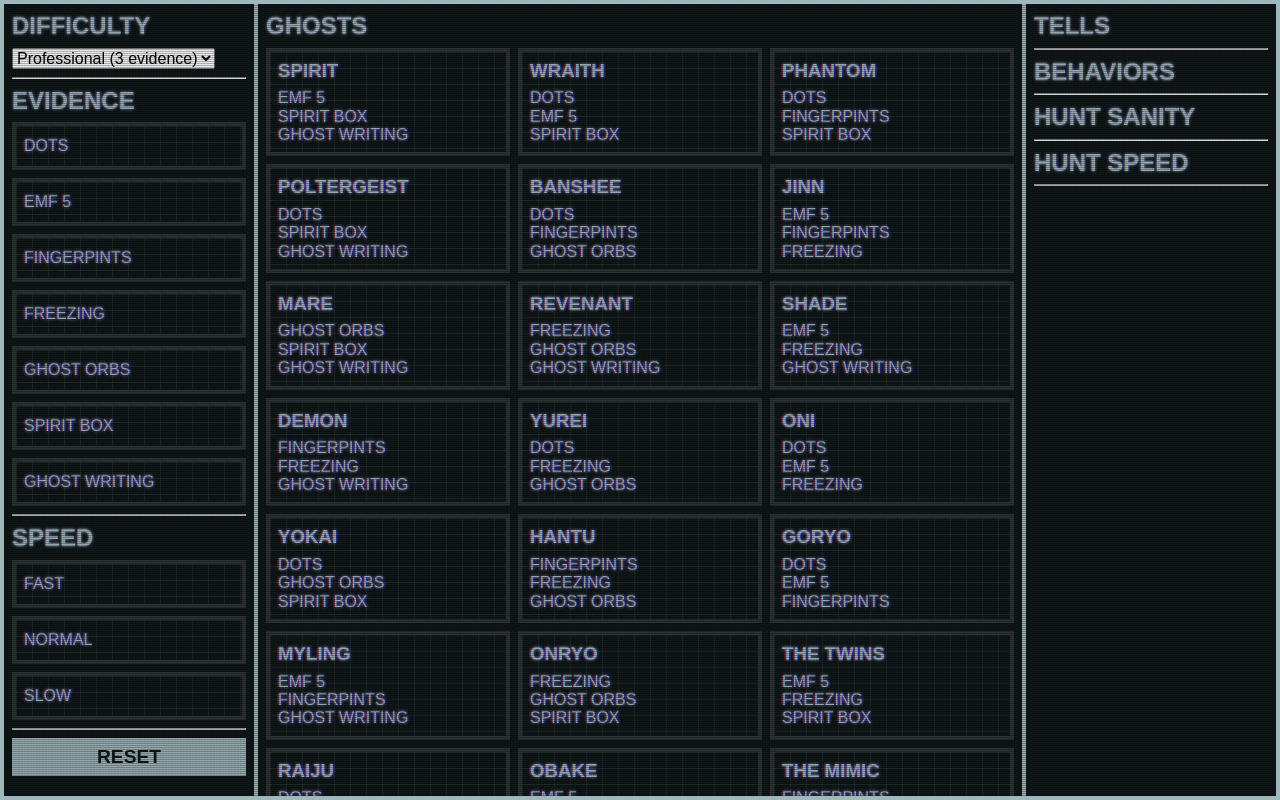
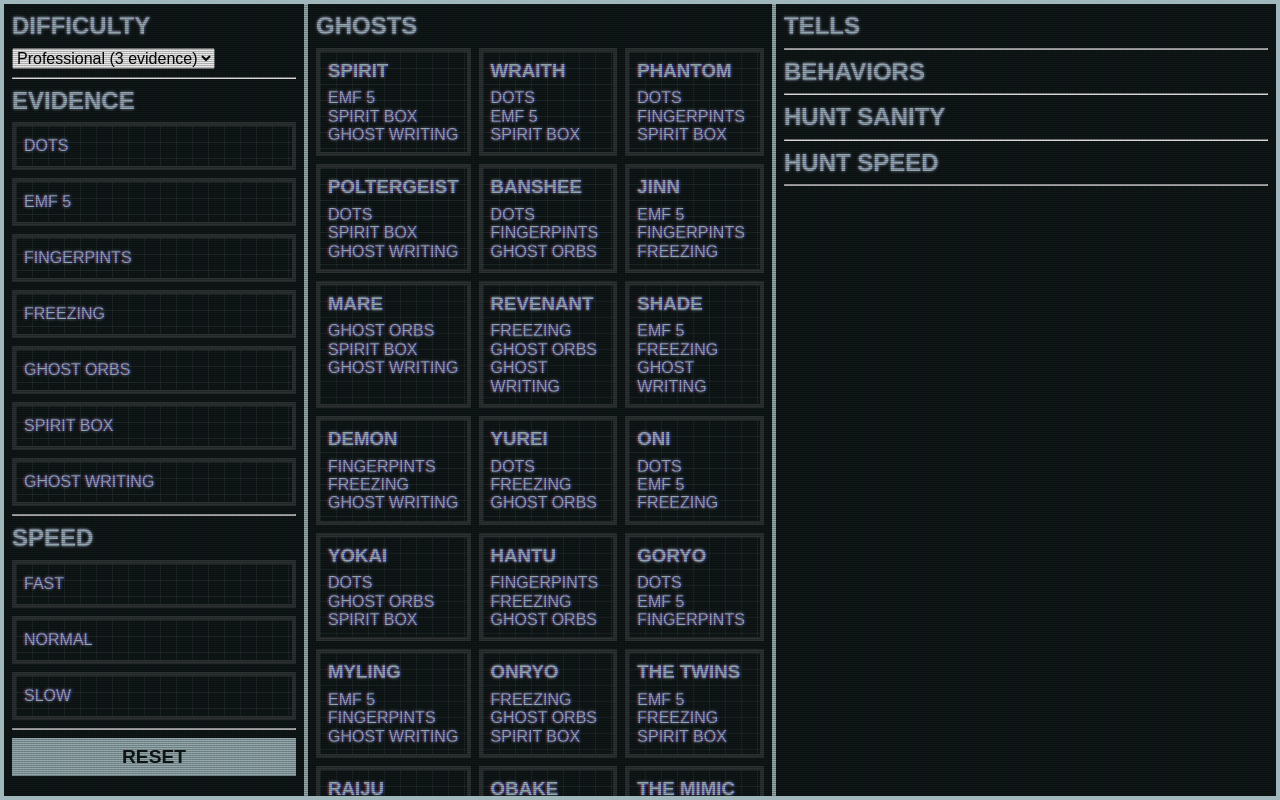
Before and after one commit to plateniteshow/phasmohelper, an Angular app: page / in a window 1280 px wide. Built offline with nearby package versions, Linux system fonts and the light colour scheme.

Commit message:
change grid size

```diff
--- a/src/app/app.component.scss
+++ b/src/app/app.component.scss
@@ -11,7 +11,7 @@
   @include crt();
 
   display: grid;
-  grid-template-columns: 250px 1fr 250px;
+  grid-template-columns: 300px 1fr 500px;
   grid-template-rows: 1fr;
   grid-column-gap: 0px;
   grid-row-gap: 0px;
```
